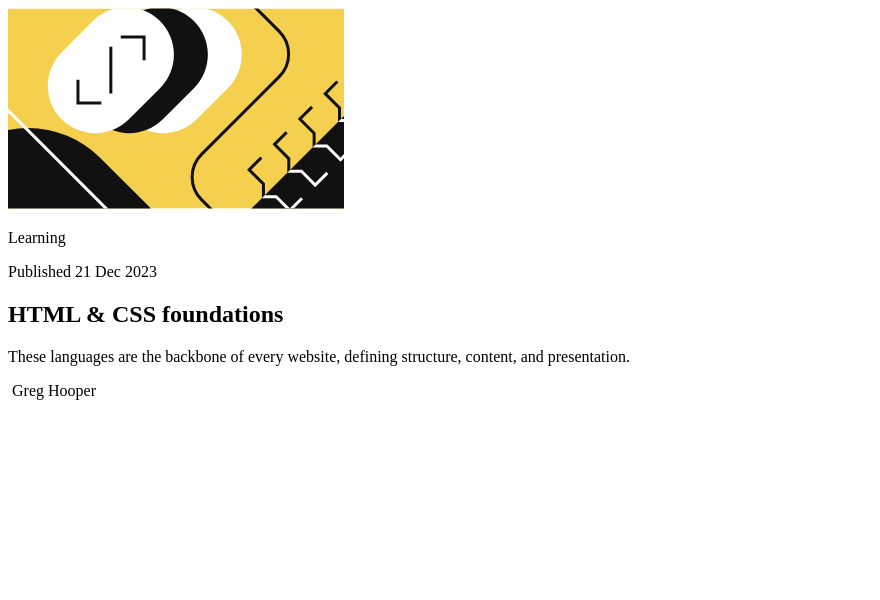
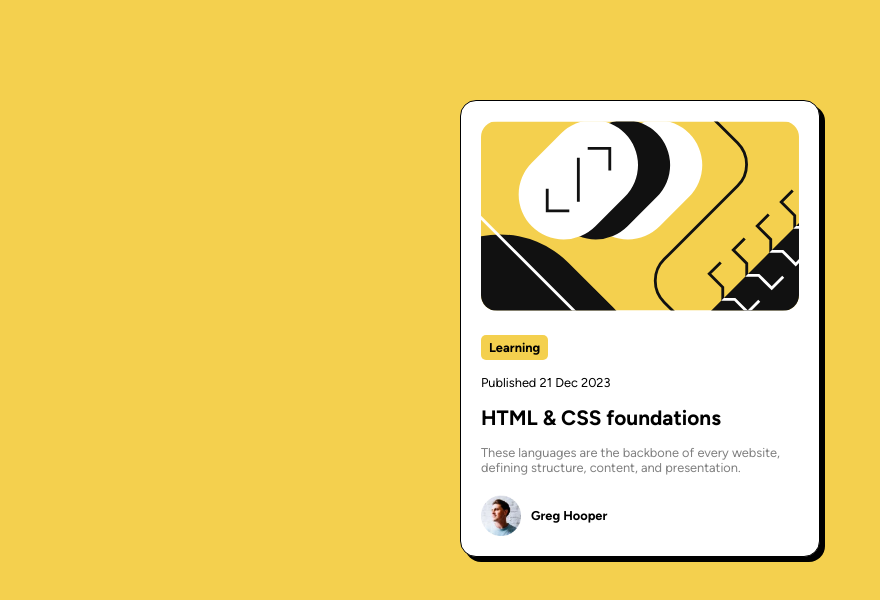
Before and after one commit to RoyalF4/blog-preview-card, a plain HTML site: page index.html in a window 1280 px wide. Shown: the whole page, without its empty margins (0-880 px from the left). Drawn offline with Linux system fonts and the light colour scheme.

Commit message:
add styling to HTML

```diff
--- a/index.html
+++ b/index.html
@@ -12,18 +12,24 @@
       href="./assets/images/favicon-32x32.png"
     />
 
+    <link rel="stylesheet" href="styles.css" />
+
     <title>Frontend Mentor | Blog preview card</title>
   </head>
   <body>
     <main>
       <div class="card">
         <div class="card__image">
-          <img src="./assets/images/illustration-article.svg" alt="" />
+          <img
+            class="illustration"
+            src="./assets/images/illustration-article.svg"
+            alt=""
+          />
         </div>
         <div class="card__info">
           <hgroup class="card__title-group">
             <p class="card__tag">Learning</p>
-            <p class="card__date">Published 21 Dec 2023</p>
+            <p class="card__published-date">Published 21 Dec 2023</p>
             <h2 class="card__title">HTML & CSS foundations</h2>
           </hgroup>
           <p class="card__description">
@@ -31,7 +37,11 @@
             structure, content, and presentation.
           </p>
           <div class="contributor">
-            <img class="contributor__avatar src="" alt="" />
+            <img
+              class="contributor__avatar"
+              src="./assets/images/image-avatar.webp"
+              alt=""
+            />
             <span class="contributor__name">Greg Hooper</span>
           </div>
         </div>
--- /dev/null
+++ b/styles.css
@@ -0,0 +1,81 @@
+@font-face {
+  font-family: 'Figtree';
+  src: url('./assets/fonts/Figtree-VariableFont_wght.ttf') format('truetype');
+}
+
+* {
+  margin: 0;
+  padding: 0;
+  font-size: 100%;
+  box-sizing: border-box;
+}
+
+:root {
+  --primary-color: hsl(47, 88%, 63%);
+  --neutral-grey: hsl(0, 0%, 50%);
+}
+
+body {
+  background-color: var(--primary-color);
+  font-family: 'Figtree';
+}
+
+.card {
+  background-color: white;
+  width: 360px;
+  padding: 20px;
+  border-radius: 1rem;
+  box-shadow: 5px 5px black;
+  margin: 100px auto 0 auto;
+  border: 1px solid black;
+}
+
+.illustration {
+  width: 100%;
+  border-radius: 1rem;
+  margin: 0 0 20px 0;
+}
+
+.card__title-group {
+  display: flex;
+  flex-direction: column;
+  align-items: start;
+  gap: 15px;
+}
+
+.card__tag {
+  font-weight: bold;
+  background-color: var(--primary-color);
+  padding: 5px 8px;
+  border-radius: 5px;
+  font-size: 0.8rem;
+}
+
+.card__published-date {
+  font-size: 0.8rem;
+}
+
+.card__title {
+  font-size: 1.3rem;
+}
+
+.card__description {
+  color: var(--neutral-grey);
+  margin: 15px 0 20px 0;
+  font-size: 0.8rem;
+}
+
+.contributor {
+  display: flex;
+  align-items: center;
+  gap: 10px;
+}
+
+.contributor__avatar {
+  width: 2.5rem;
+}
+
+.contributor__name {
+  font-weight: bold;
+  font-size: 0.8rem;
+}
```
